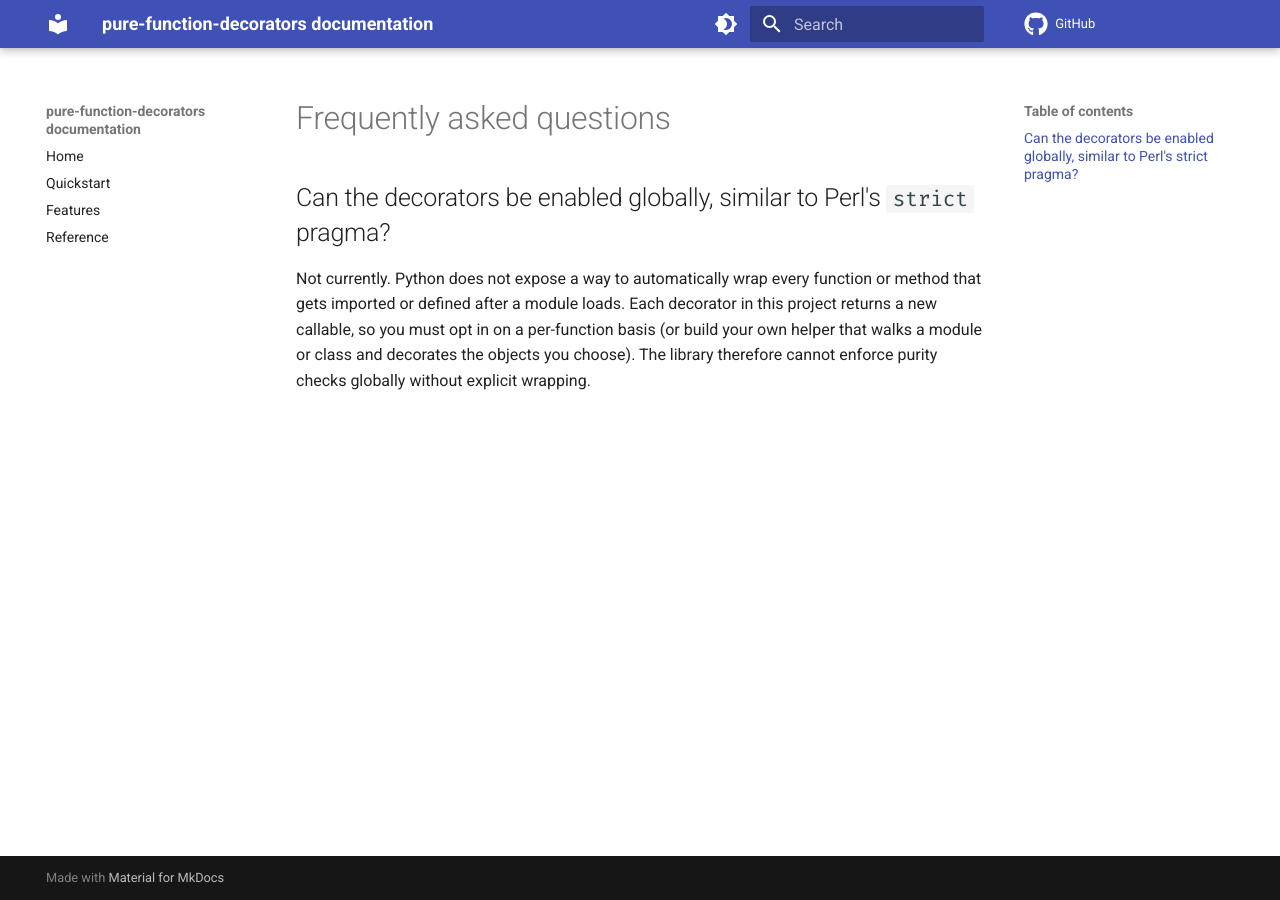
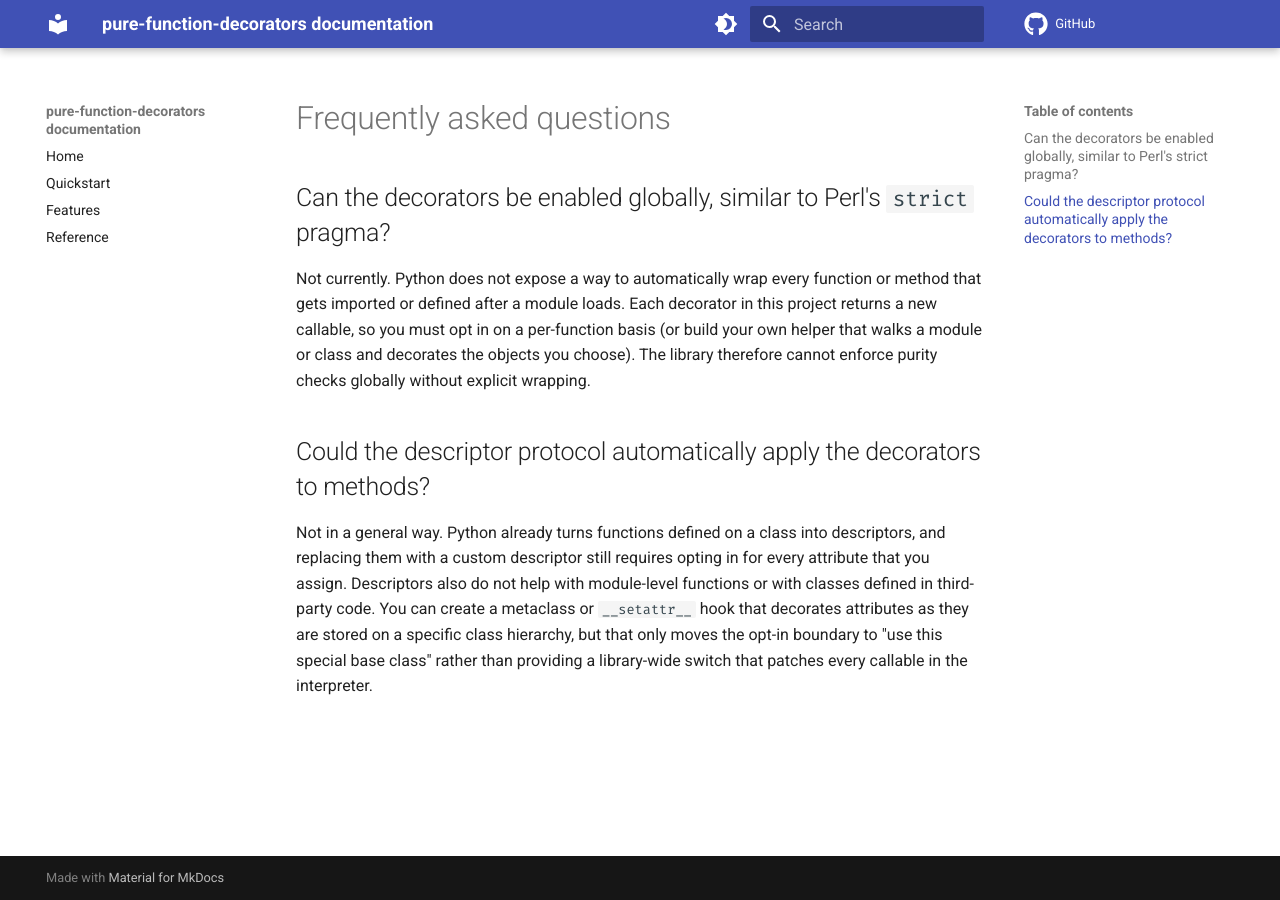
Before and after one commit to jlmcgraw/pure-function-decorators, an MkDocs documentation site: the page built from docs/source/faq.md, in a window 1280 px wide. Built offline with MkDocs 1.6.1 and Material for MkDocs 9.7.7, drawn with Linux system fonts in a browser that asks for light colours; comment, search, counter and statistics services are not loaded.

Commit message:
Document descriptor protocol limitations

```diff
--- a/docs/source/faq.md
+++ b/docs/source/faq.md
@@ -3,3 +3,7 @@
 ## Can the decorators be enabled globally, similar to Perl's `strict` pragma?
 
 Not currently. Python does not expose a way to automatically wrap every function or method that gets imported or defined after a module loads. Each decorator in this project returns a new callable, so you must opt in on a per-function basis (or build your own helper that walks a module or class and decorates the objects you choose). The library therefore cannot enforce purity checks globally without explicit wrapping.
+
+## Could the descriptor protocol automatically apply the decorators to methods?
+
+Not in a general way. Python already turns functions defined on a class into descriptors, and replacing them with a custom descriptor still requires opting in for every attribute that you assign. Descriptors also do not help with module-level functions or with classes defined in third-party code. You can create a metaclass or `__setattr__` hook that decorates attributes as they are stored on a specific class hierarchy, but that only moves the opt-in boundary to "use this special base class" rather than providing a library-wide switch that patches every callable in the interpreter.
```
Also changed, not shown: README.md.
